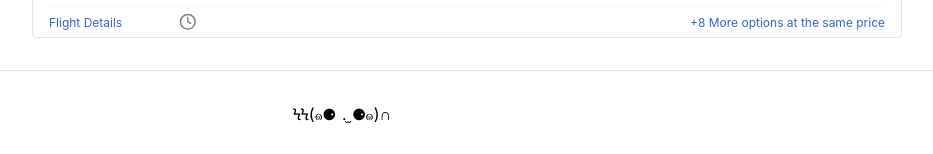
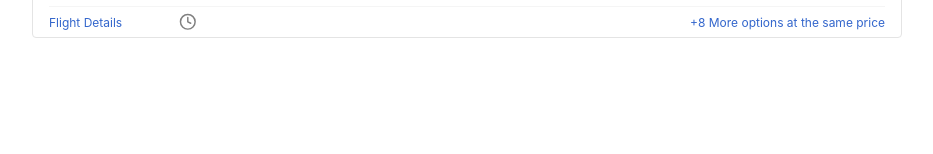
Before and after one commit to vipin14444/trip-finder-web, a React (Create React App) app: page / in a window 1280 px wide. Shown: the part 1892-2046 px from the top of the page, without its empty margins (298-1231 px from the left). After the commit the page ends 1978 px from the top, so only its background shows below. Built offline with nearby package versions, Linux system fonts and the light colour scheme.

Commit message:
removed pika :(

```diff
--- a/src/App.js
+++ b/src/App.js
@@ -735,9 +735,9 @@ const App = () => {
                 </div>
             </main>
 
-            <footer>
+            {/* <footer>
                 <div className="max-width">ϞϞ(๑⚈ ․̫ ⚈๑)∩</div>
-            </footer>
+            </footer> */}
         </div>
     );
 };
--- a/src/App.scss
+++ b/src/App.scss
@@ -129,6 +129,8 @@ header {
 }
 
 main {
+    padding-bottom: 3rem;
+
     .main-container {
         gap: 1rem;
 
```
